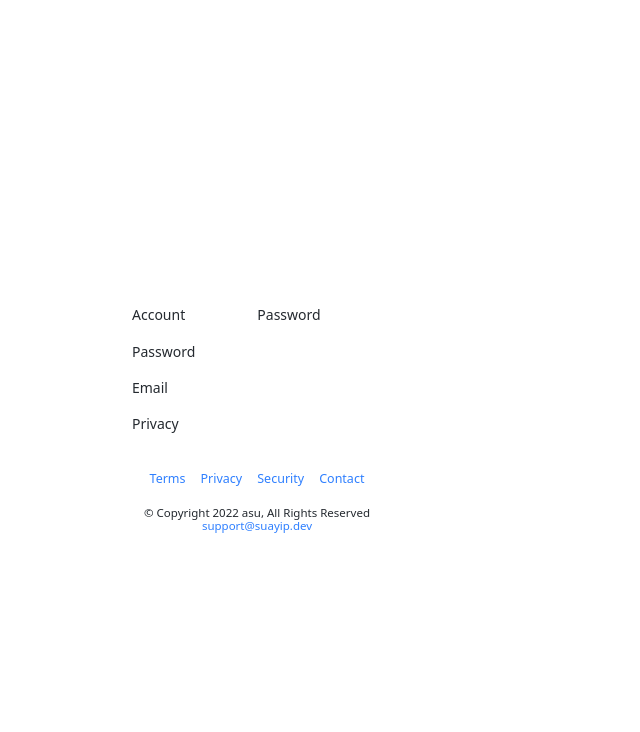
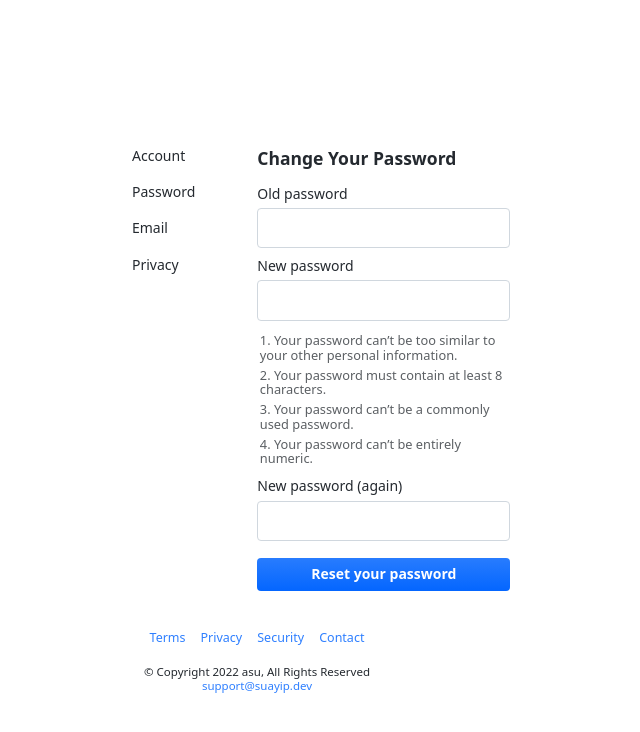
Before and after one commit to realsuayip/maralman, a SvelteKit app: page /settings/password in a window 1280 px wide. Shown: the top 732 px of the page, without its empty margins (383-1023 px from the left). Built offline with nearby package versions, Linux system fonts and the light colour scheme; no server answers; some icons are missing.

Commit message:
Add password change feature

```diff
--- /dev/null
+++ b/src/routes/(protected)/settings/password/+page.server.js
@@ -0,0 +1,17 @@
+import { fail } from "@sveltejs/kit";
+
+export const actions = {
+  default: async ({
+    request,
+    locals: {
+      session: { client },
+    },
+  }) => {
+    const payload = Object.fromEntries(await request.formData());
+    const { response, errors } = await client.users.passwordChange(payload);
+    if (!response.ok) {
+      return fail(400, { errors });
+    }
+    return { step: "success" };
+  },
+};
--- a/src/routes/(protected)/settings/password/+page.svelte
+++ b/src/routes/(protected)/settings/password/+page.svelte
@@ -1 +1,89 @@
-Password
+<script>
+  import ErrorText from "$lib/components/ErrorText.svelte";
+  import Alert from "$lib/components/Alert.svelte";
+  import { enhance } from "$app/forms";
+  import { formHandler } from "$lib/forms.svelte.js";
+  import Button from "$lib/components/Button.svelte";
+
+  const handler = formHandler();
+  const { form } = $props();
+  const errors = $derived(form?.errors?.fieldErrors);
+
+  let confirmation = $state();
+  let password = $state();
+  let password_confirmation = $state();
+
+  $effect(() => {
+    if (password !== password_confirmation) {
+      confirmation.setCustomValidity("Passwords did not match.");
+    } else {
+      confirmation.setCustomValidity("");
+    }
+  });
+</script>
+
+<form method="post" class="flex-col gap-175" use:enhance={handler.enhance}>
+  <h1 class="title flex-row items-center gap-75">Change Your Password</h1>
+
+  <Alert messages={form?.errors?.messages} />
+
+  {#if form?.step === "success"}
+    <div class="banner">Your password has been changed.</div>
+  {/if}
+
+  <div class="input-cluster">
+    <div class="input-group">
+      <label for="password">Old password</label>
+      <input
+        name="password"
+        type="password"
+        id="password"
+        autocomplete="current-password"
+        required
+      />
+      <ErrorText of="password" {errors} />
+    </div>
+
+    <div class="input-group">
+      <label for="new_password">New password</label>
+      <input
+        bind:value={password}
+        name="new_password"
+        type="password"
+        id="new_password"
+        minlength="8"
+        autocomplete="new-password"
+        required
+      />
+      <ErrorText of="new_password" {errors} />
+    </div>
+
+    <div class="password-help text-secondary">
+      <ul>
+        <li>
+          Your password can’t be too similar to your other personal information.
+        </li>
+        <li>Your password must contain at least 8 characters.</li>
+        <li>Your password can’t be a commonly used password.</li>
+        <li>Your password can’t be entirely numeric.</li>
+      </ul>
+    </div>
+
+    <div class="input-group">
+      <label for="password1">New password (again)</label>
+      <input
+        bind:value={password_confirmation}
+        bind:this={confirmation}
+        type="password"
+        id="password1"
+        minlength="8"
+        autocomplete="new-password"
+        required
+      />
+    </div>
+  </div>
+
+  <Button class="btn primary" loading={handler.loading}>
+    Reset your password
+  </Button>
+</form>
--- a/src/routes/styles.css
+++ b/src/routes/styles.css
@@ -411,6 +411,13 @@ a {
   gap: 1.25rem;
 }
 
+.password-help ul {
+  margin: 0;
+  padding: 0;
+  font-size: 1.28rem;
+  list-style-position: inside;
+}
+
 .m-0 {
   margin: 0;
 }
```
Also changed, not shown: src/lib/api-client.js.
